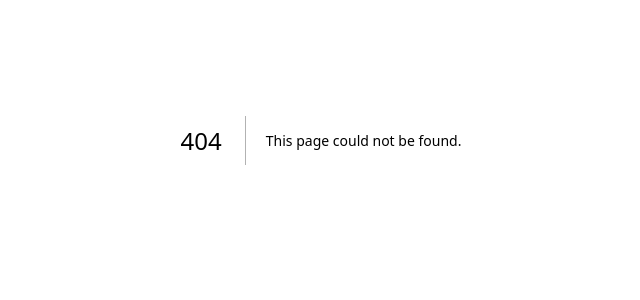
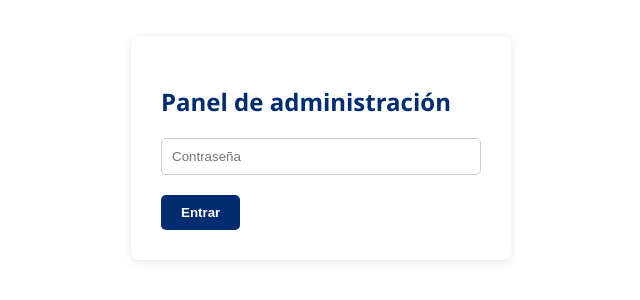
Before and after one commit to AgenciaAPP/portal-tareas-app, a Next.js app: page /admin in a window 1280 px wide. Before the commit this address had no page. Shown: the part 260-560 px from the top of the page, without its empty margins (319-959 px from the left). Built offline with nearby package versions, Linux system fonts and the light colour scheme.

Commit message:
Add AdminPage component for admin configuration

```diff
--- /dev/null
+++ b/app/admin/page.js
@@ -0,0 +1,181 @@
+'use client';
+
+import { useState } from 'react';
+
+export default function AdminPage() {
+  const [password, setPassword] = useState('');
+  const [autenticado, setAutenticado] = useState(false);
+  const [errorLogin, setErrorLogin] = useState('');
+  const [config, setConfig] = useState(null);
+  const [cargando, setCargando] = useState(false);
+  const [guardando, setGuardando] = useState(false);
+  const [mensaje, setMensaje] = useState('');
+
+  async function iniciarSesion(e) {
+    e.preventDefault();
+    setCargando(true);
+    setErrorLogin('');
+
+    const res = await fetch('/api/config', {
+      headers: { 'x-admin-password': password },
+    });
+
+    if (res.ok) {
+      const data = await res.json();
+      setConfig(data);
+      setAutenticado(true);
+    } else {
+      setErrorLogin('Contraseña incorrecta');
+    }
+    setCargando(false);
+  }
+
+  async function guardarConfig(e) {
+    e.preventDefault();
+    setGuardando(true);
+    setMensaje('');
+
+    const res = await fetch('/api/config', {
+      method: 'PATCH',
+      headers: {
+        'x-admin-password': password,
+        'Content-Type': 'application/json',
+      },
+      body: JSON.stringify(config),
+    });
+
+    if (res.ok) {
+      setMensaje('Configuración guardada correctamente.');
+    } else {
+      setMensaje('Ocurrió un error al guardar. Intenta de nuevo.');
+    }
+    setGuardando(false);
+  }
+
+  if (!autenticado) {
+    return (
+      <div style={estilos.contenedorLogin}>
+        <form onSubmit={iniciarSesion} style={estilos.cajaLogin}>
+          <h2 style={estilos.titulo}>Panel de administración</h2>
+          <input
+            type="password"
+            placeholder="Contraseña"
+            value={password}
+            onChange={(e) => setPassword(e.target.value)}
+            style={estilos.input}
+          />
+          {errorLogin && <p style={{ color: 'red', fontSize: '14px' }}>{errorLogin}</p>}
+          <button type="submit" style={estilos.boton} disabled={cargando}>
+            {cargando ? 'Verificando...' : 'Entrar'}
+          </button>
+        </form>
+      </div>
+    );
+  }
+
+  return (
+    <div style={estilos.contenedor}>
+      <h2 style={estilos.titulo}>Configuración del Portal de Tareas</h2>
+
+      <form onSubmit={guardarConfig}>
+        <label style={estilos.label}>Correo del jefe (recibe notificación de finalización)</label>
+        <input
+          type="email"
+          style={estilos.input}
+          value={config.correoJefe}
+          onChange={(e) => setConfig({ ...config, correoJefe: e.target.value })}
+        />
+
+        <label style={estilos.label}>Correo remitente institucional</label>
+        <input
+          type="email"
+          style={estilos.input}
+          value={config.correoRemitente}
+          onChange={(e) => setConfig({ ...config, correoRemitente: e.target.value })}
+        />
+
+        <label style={estilos.labelCheckbox}>
+          <input
+            type="checkbox"
+            checked={config.modoPrueba}
+            onChange={(e) => setConfig({ ...config, modoPrueba: e.target.checked })}
+          />
+          {' '}Modo prueba activo (todos los correos se redirigen al correo de pruebas)
+        </label>
+
+        <label style={estilos.label}>Correo de pruebas</label>
+        <input
+          type="email"
+          style={estilos.input}
+          value={config.correoPruebas}
+          onChange={(e) => setConfig({ ...config, correoPruebas: e.target.value })}
+        />
+
+        <label style={estilos.label}>Días de anticipación - primer aviso</label>
+        <input
+          type="number"
+          style={estilos.input}
+          value={config.diasAviso1}
+          onChange={(e) => setConfig({ ...config, diasAviso1: Number(e.target.value) })}
+        />
+
+        <label style={estilos.label}>Días de anticipación - segundo aviso</label>
+        <input
+          type="number"
+          style={estilos.input}
+          value={config.diasAviso2}
+          onChange={(e) => setConfig({ ...config, diasAviso2: Number(e.target.value) })}
+        />
+
+        <button type="submit" style={estilos.boton} disabled={guardando}>
+          {guardando ? 'Guardando...' : 'Guardar cambios'}
+        </button>
+
+        {mensaje && <p style={{ marginTop: '15px' }}>{mensaje}</p>}
+      </form>
+    </div>
+  );
+}
+
+const estilos = {
+  contenedorLogin: {
+    display: 'flex',
+    justifyContent: 'center',
+    alignItems: 'center',
+    minHeight: '100vh',
+    fontFamily: "'Segoe UI', Arial, sans-serif",
+  },
+  cajaLogin: {
+    background: '#fff',
+    padding: '30px',
+    borderRadius: '8px',
+    boxShadow: '0 2px 8px rgba(0,0,0,0.1)',
+    width: '320px',
+  },
+  contenedor: {
+    maxWidth: '500px',
+    margin: '0 auto',
+    padding: '30px 20px',
+    fontFamily: "'Segoe UI', Arial, sans-serif",
+  },
+  titulo: { color: '#002d72', marginBottom: '20px' },
+  label: { display: 'block', marginTop: '15px', marginBottom: '6px', fontWeight: 'bold', fontSize: '14px' },
+  labelCheckbox: { display: 'block', marginTop: '20px', fontSize: '14px' },
+  input: {
+    width: '100%',
+    padding: '10px',
+    borderRadius: '5px',
+    border: '1px solid #ccc',
+    boxSizing: 'border-box',
+  },
+  boton: {
+    background: '#002d72',
+    color: '#fff',
+    border: 'none',
+    padding: '10px 20px',
+    borderRadius: '5px',
+    fontWeight: 'bold',
+    cursor: 'pointer',
+    marginTop: '20px',
+  },
+};
```
